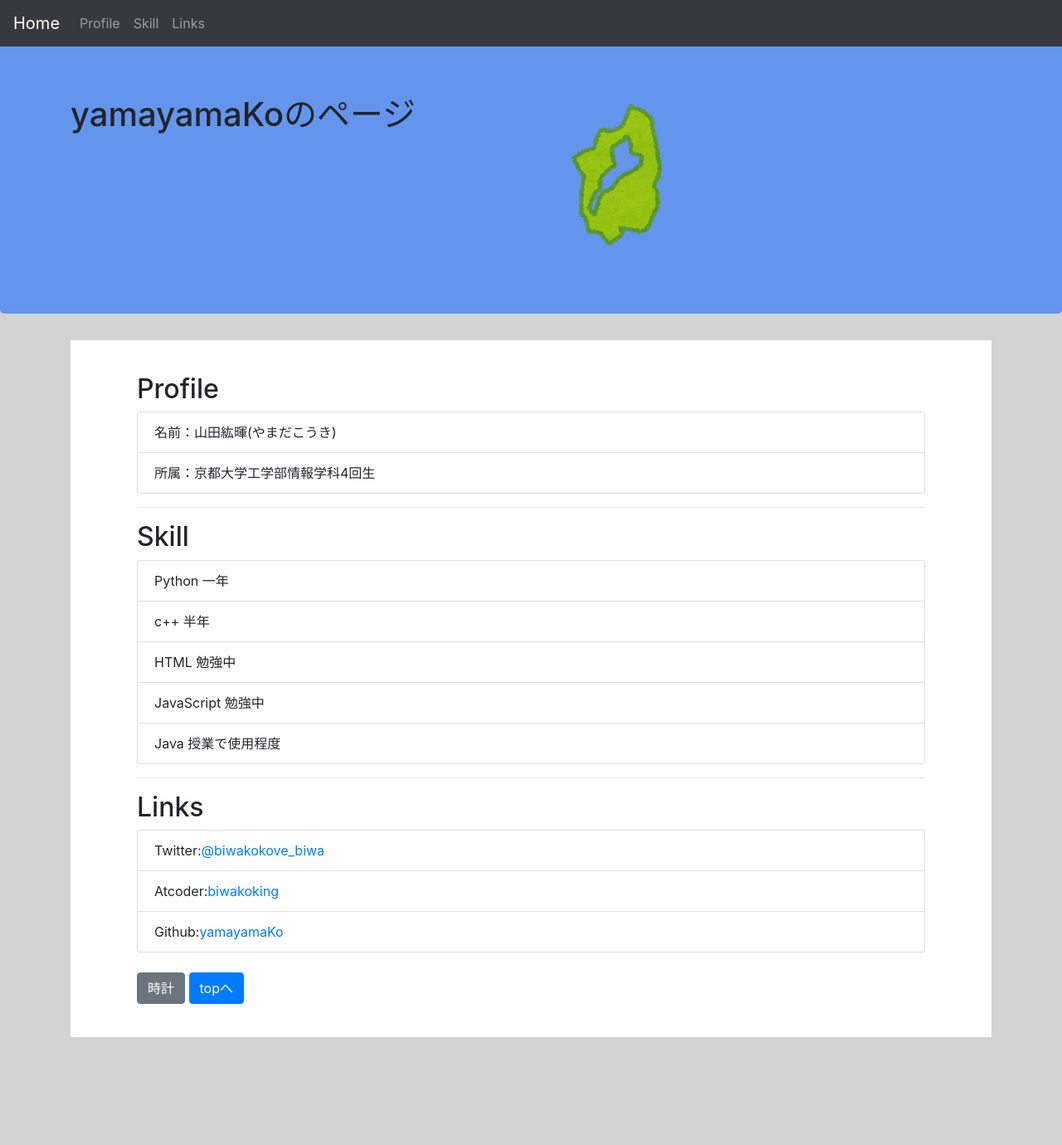
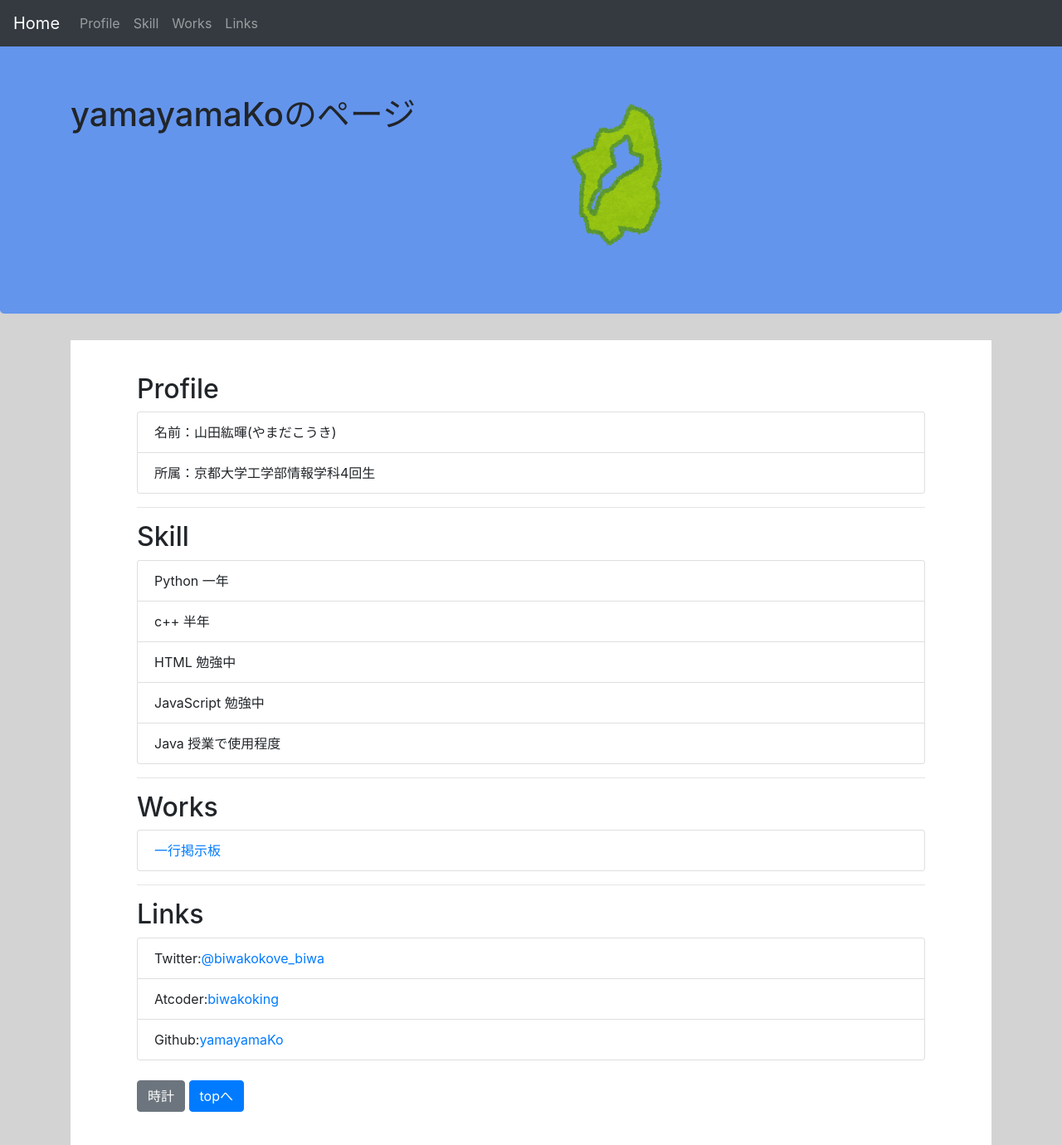
Before and after one commit to yamayamaKo/portofolio, a plain HTML site: page index.html in a window 1280 px wide. Shown: the whole page at 83% size. Before the commit the page ends 1250 px from the top, so only its background shows below. Drawn offline with nearby package versions, Linux system fonts and the light colour scheme.

Commit message:
一行掲示板にアクセスできるようにした

```diff
--- a/index.html
+++ b/index.html
@@ -41,6 +41,7 @@
           <div class="navbar-nav">
             <a class="nav-item nav-link" href="#profile">Profile</a>
             <a class="nav-item nav-link" href="#skill">Skill</a>
+            <a class="nav-item nav-link" href="#works">Works</a>
             <a class="nav-item nav-link" href="#links">Links</a>
           </div>
         </div>
@@ -76,6 +77,11 @@
                 <li class="list-group-item">Java 授業で使用程度</li>
             </ul>
             <hr>
+            <h2 id="works">Works</h2>
+            <ul class="list-group">
+              <li class="list-group-item"><a href="http://54.150.47.190/bbs.php">一行掲示板</a></li>
+            </ul>
+            <hr>
             <h2 id="links">Links</h2>
             <ul class="list-group">
                 <li class="list-group-item">Twitter:<a href="https://twitter.com/biwakolove_biwa">@biwakokove_biwa</a></li>
```
